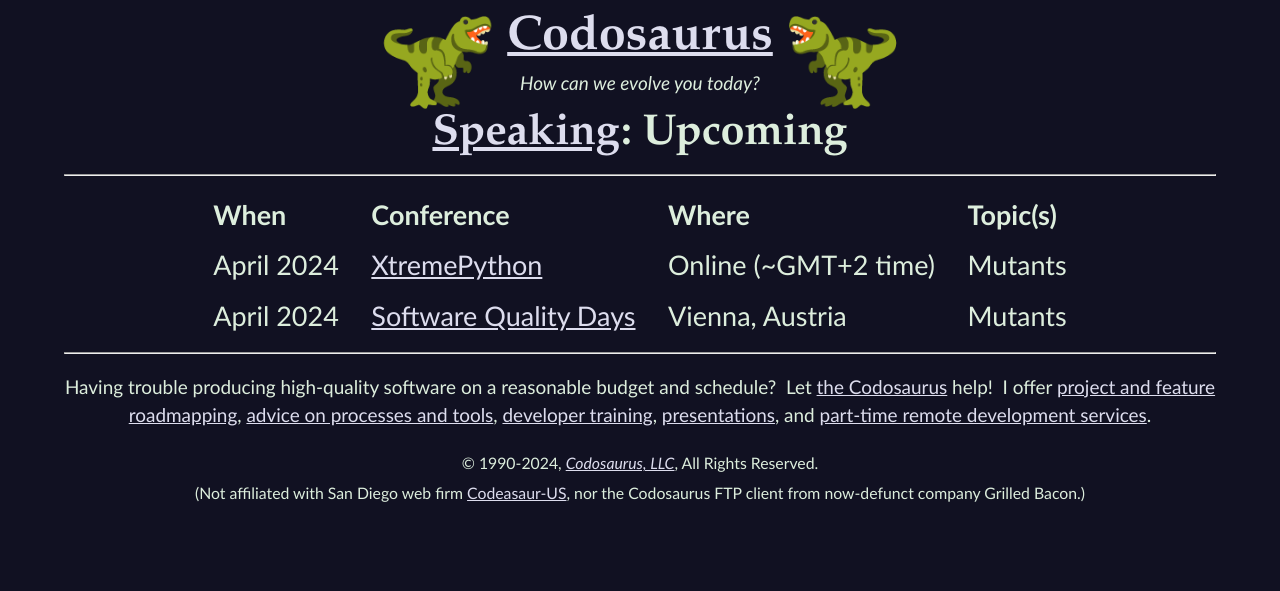
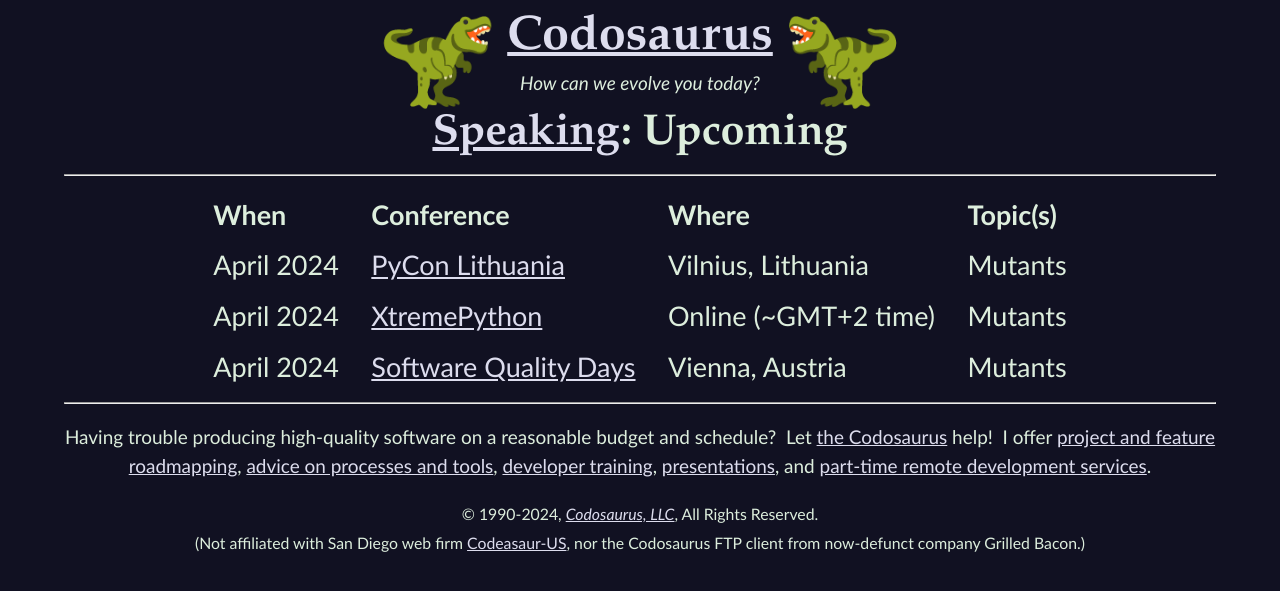
Before and after one commit to CodosaurusLLC/CodosaurusLLC.github.io, a Jekyll site: the page built from speaking/upcoming.md, in a window 1280 px wide. Shown: the top 591 px of the page. Built offline with Jekyll 4.4.1, drawn with Linux system fonts in a browser that asks for light colours.

Commit message:
add pycon.lt

```diff
--- a/speaking/upcoming.md
+++ b/speaking/upcoming.md
@@ -9,6 +9,7 @@
 
 |When||Conference||Where||Topic(s) |
 |-|
+|April&nbsp;2024||[PyCon Lithuania](https://pycon.lt/2024){:rel="nofollow" target="_new"}||Vilnius, Lithuania||Mutants|
 |April&nbsp;2024||[XtremePython](https://xtremepython.dev/){:rel="nofollow" target="_new"}||Online (~GMT+2 time)||Mutants|
 |April&nbsp;2024||[Software Quality Days](https://www.software-quality-days.com/){:rel="nofollow" target="_new"}||Vienna, Austria||Mutants|
 {:class="upcoming-engagements speaking"}
```
